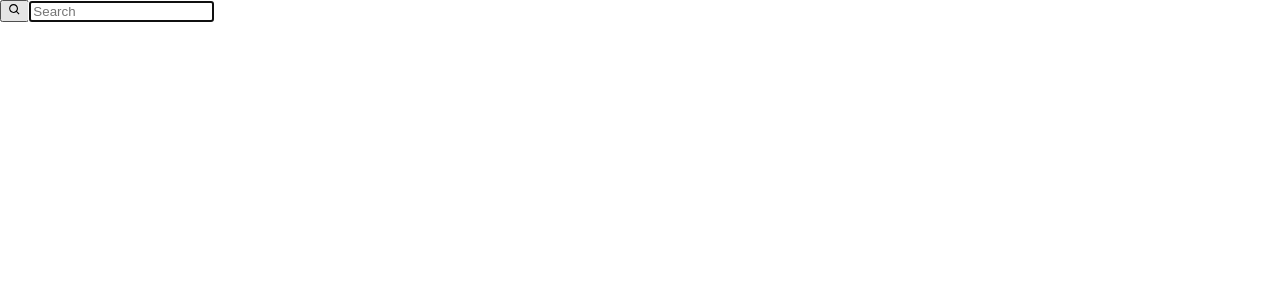
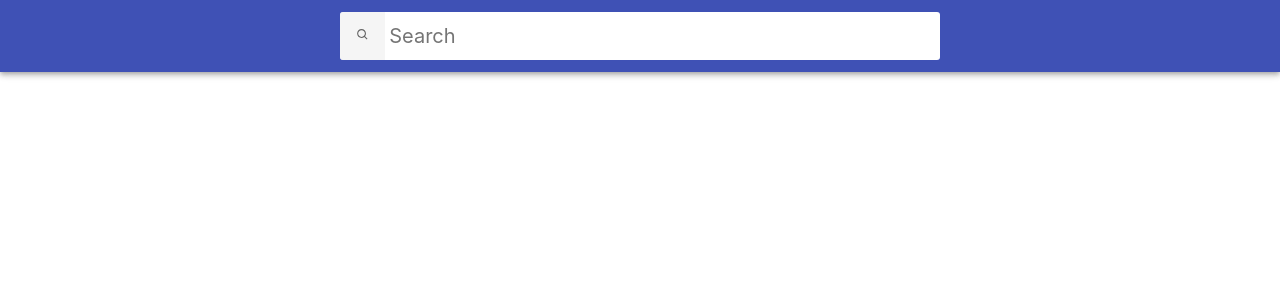
Before and after one commit to Anasurim/goit-react-hw-03-image-finder, a React (Create React App) app: page / in a window 1280 px wide. Shown: the top 300 px of the page. Built offline with nearby package versions, Linux system fonts and the light colour scheme.

Commit message:
created css

```diff
--- a/src/components/App.jsx
+++ b/src/components/App.jsx
@@ -25,6 +25,7 @@
       <>
         <Searchbar onSubmit={this.handleFormSubmit} />
         <ImageGallery searchQuerry={searchQuerry} />
+
         {shownModal && <Modal></Modal>}
       </>
     );
--- a/src/components/Button/Button.js
+++ b/src/components/Button/Button.js
@@ -1,9 +1,10 @@
 import React from 'react';
+import css from '../Button/Button.module.css';
 
 export function Button({ onClick }) {
   return (
-    <div>
-      <button type="button" onClick={onClick} className="Button">
+    <div className={css.wrapper}>
+      <button type="button" onClick={onClick} className={css.Button}>
         Load more
       </button>
     </div>
--- /dev/null
+++ b/src/components/Button/Button.module.css
@@ -0,0 +1,32 @@
+.wrapper {
+  display: flex;
+  justify-content: center;
+  align-items: center;
+}
+
+.Button {
+  width: 200px;
+  padding: 8px 16px;
+  border-radius: 6px;
+  background-color: #3f51b5;
+  transition: all 250ms cubic-bezier(0.4, 0, 0.2, 1);
+  text-align: center;
+
+  color: #fff;
+  border: 0;
+  text-decoration: none;
+  cursor: pointer;
+  font-family: inherit;
+  font-size: 18px;
+  line-height: 24px;
+  font-style: normal;
+  font-weight: 500;
+  min-width: 180px;
+  box-shadow: 0px 3px 1px -2px rgba(0, 0, 0, 0.2),
+    0px 2px 2px 0px rgba(0, 0, 0, 0.14), 0px 1px 5px 0px rgba(0, 0, 0, 0.12);
+}
+
+.Button:hover,
+.Button:focus {
+  background-color: #303f9f;
+}
--- /dev/null
+++ b/src/components/ImageGallery/Gallery.module.css
@@ -0,0 +1,37 @@
+.App {
+  display: grid;
+  grid-template-columns: 1fr;
+  grid-gap: 16px;
+  padding-bottom: 24px;
+}
+
+.ImageGallery {
+  display: grid;
+  max-width: calc(100vw - 48px);
+  grid-template-columns: repeat(auto-fill, minmax(320px, 1fr));
+  grid-gap: 16px;
+  margin-top: 0;
+  margin-bottom: 0;
+  padding: 0;
+  list-style: none;
+  margin-left: auto;
+  margin-right: auto;
+}
+
+.ImageGalleryItem {
+  border-radius: 2px;
+  box-shadow: 0px 1px 3px 0px rgba(0, 0, 0, 0.2),
+    0px 1px 1px 0px rgba(0, 0, 0, 0.14), 0px 2px 1px -1px rgba(0, 0, 0, 0.12);
+}
+
+.ImageGalleryItemImage {
+  width: 100%;
+  height: 260px;
+  object-fit: cover;
+  transition: transform 250ms cubic-bezier(0.4, 0, 0.2, 1);
+}
+
+.ImageGalleryItemImage:hover {
+  transform: scale(1.03);
+  cursor: zoom-in;
+}
--- a/src/components/ImageGallery/ImageGallery.js
+++ b/src/components/ImageGallery/ImageGallery.js
@@ -1,6 +1,8 @@
 import { Button } from 'components/Button/Button';
 import React, { Component } from 'react';
 import { fetchImages } from '../Services/ImageAPI';
+import ImageGalleryItem from './ImageGalleryItem';
+import css from '../ImageGallery/Gallery.module.css';
 
 export class ImageGallery extends Component {
   state = {
@@ -69,20 +71,16 @@
 
     return (
       <>
+        <div className={css.App}>
           {error && <h2>Something went wrong...</h2>}
           {isLoading && <div>Loading...</div>}
           {imageHits && (
-          <ul className="gallery">
-            {imageHits.map(({ id, webformatURL }) => {
-              return (
-                <li key={id} className="gallery-item">
-                  <img src={webformatURL} alt="user_image" />
-                </li>
-              );
-            })}
+            <ul className={css.ImageGallery}>
+              <ImageGalleryItem images={imageHits} />
             </ul>
           )}
           {imageHits.length >= 12 && <Button onClick={this.onClick} />}
+        </div>
       </>
     );
   }
--- a/src/components/ImageGallery/ImageGalleryItem.js
+++ b/src/components/ImageGallery/ImageGalleryItem.js
@@ -0,0 +1,20 @@
+import React from 'react';
+import css from '../ImageGallery/Gallery.module.css';
+
+export default function ImageGalleryItem({ images }) {
+  return (
+    <>
+      {images.map(({ id, webformatURL }) => {
+        return (
+          <li key={id} className={css.ImageGalleryItem}>
+            <img
+              src={webformatURL}
+              alt="user_image"
+              className={css.ImageGalleryItemImage}
+            />
+          </li>
+        );
+      })}
+    </>
+  );
+}
--- a/src/components/Searchbar/Searchbar.js
+++ b/src/components/Searchbar/Searchbar.js
@@ -1,6 +1,7 @@
 import React, { Component } from 'react';
 import { BiSearch } from 'react-icons/bi';
 import { Notify } from 'notiflix/build/notiflix-notify-aio';
+import css from '../Searchbar/Searchbar.module.css';
 
 export class Searchbar extends Component {
   state = {
@@ -24,13 +25,14 @@
   render() {
     return (
       <>
-        <form className="form" onSubmit={this.handleSubmit}>
-          <button type="submit" className="button">
+        <div className={css.Searchbar}>
+          <form className={css.SearchForm} onSubmit={this.handleSubmit}>
+            <button type="submit" className={css.SearchFormButton}>
               <BiSearch />
             </button>
 
             <input
-            className="input"
+              className={css.SearchFormInput}
               type="text"
               onChange={this.handleChange}
               value={this.state.querry}
@@ -39,6 +41,7 @@
               placeholder="Search"
             />
           </form>
+        </div>
       </>
     );
   }
--- /dev/null
+++ b/src/components/Searchbar/Searchbar.module.css
@@ -0,0 +1,78 @@
+.Searchbar {
+  top: 0;
+  left: 0;
+  position: sticky;
+  z-index: 1100;
+  display: flex;
+  justify-content: center;
+  align-items: center;
+  min-height: 64px;
+  padding-right: 24px;
+  padding-left: 24px;
+  padding-top: 12px;
+  padding-bottom: 12px;
+  color: #fff;
+  background-color: #3f51b5;
+  box-shadow: 0px 2px 4px -1px rgba(0, 0, 0, 0.2),
+    0px 4px 5px 0px rgba(0, 0, 0, 0.14), 0px 1px 10px 0px rgba(0, 0, 0, 0.12);
+}
+
+/*
+ * Стили компонента SearchForm
+ */
+.SearchForm {
+  display: flex;
+  align-items: center;
+  width: 100%;
+  max-width: 600px;
+  background-color: #fff;
+  border-radius: 3px;
+  overflow: hidden;
+}
+
+.SearchFormButton {
+  display: inline-block;
+  width: 48px;
+  height: 48px;
+  border: 0;
+
+  background-size: 40%;
+  background-repeat: no-repeat;
+  background-position: center;
+  opacity: 0.6;
+  transition: opacity 250ms cubic-bezier(0.4, 0, 0.2, 1);
+  cursor: pointer;
+  outline: none;
+}
+
+.SearchFormButton:hover {
+  opacity: 1;
+}
+
+.SearchForm-button-label {
+  position: absolute;
+  width: 1px;
+  height: 1px;
+  padding: 0;
+  overflow: hidden;
+  clip: rect(0, 0, 0, 0);
+  white-space: nowrap;
+  clip-path: inset(50%);
+  border: 0;
+}
+
+.SearchFormInput {
+  display: inline-block;
+  width: 100%;
+  font: inherit;
+  font-size: 20px;
+  border: none;
+  outline: none;
+  padding-left: 4px;
+  padding-right: 4px;
+}
+
+.SearchForm-input::placeholder {
+  font: inherit;
+  font-size: 18px;
+}
--- a/src/index.css
+++ b/src/index.css
@@ -1,15 +1,29 @@
 @import-normalize; /* bring in normalize.css styles */
+
+html {
+  box-sizing: border-box;
+  width: 100vw;
+  overflow-x: hidden;
+}
+
+*,
+*::before,
+*::after {
+  box-sizing: inherit;
+}
 
 body {
   margin: 0;
-  font-family: -apple-system, BlinkMacSystemFont, 'Segoe UI', 'Roboto', 'Oxygen',
-    'Ubuntu', 'Cantarell', 'Fira Sans', 'Droid Sans', 'Helvetica Neue',
-    sans-serif;
+  font-family: -apple-system, BlinkMacSystemFont, 'Segoe UI', Roboto,
+    Oxygen-Sans, Ubuntu, Cantarell, 'Helvetica Neue', sans-serif;
+  color: #212121;
+  background-color: #fff;
   -webkit-font-smoothing: antialiased;
   -moz-osx-font-smoothing: grayscale;
 }
 
-code {
-  font-family: source-code-pro, Menlo, Monaco, Consolas, 'Courier New',
-    monospace;
+img {
+  display: block;
+  max-width: 100%;
+  height: auto;
 }
```
Lines whose indentation alone changed are shown as unchanged.
